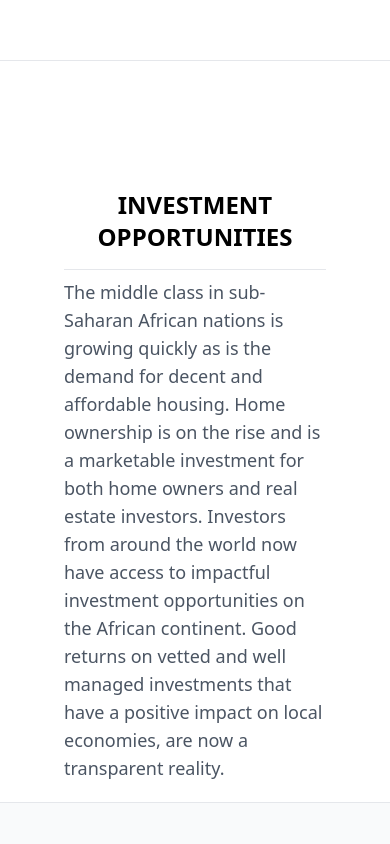
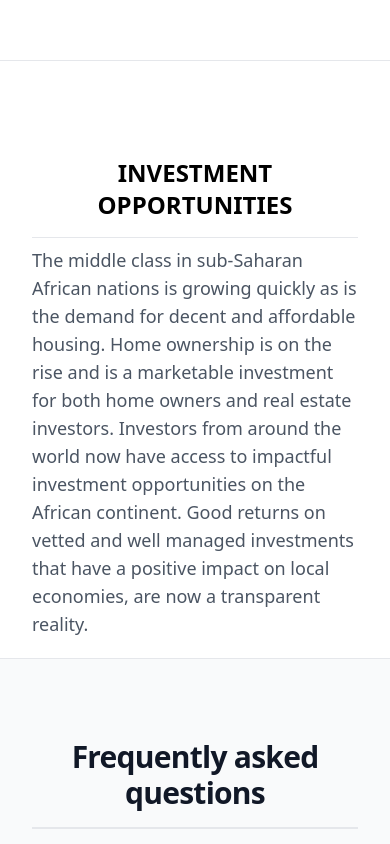
Before and after one commit to BernMasache/sharp-valley-store, a Next.js app: page /home in a window 390 px wide. Shown: the part 2700-3544 px from the top of the page. Built offline with nearby package versions, Linux system fonts and the light colour scheme.

Commit message:
responsive

```diff
--- a/components/home.jsx
+++ b/components/home.jsx
@@ -150,7 +150,7 @@ export default function HomeComponent() {
 
               <section className="mt-16 pt-16 " aria-labelledby="location-heading">
 
-                <div className="border-b p-16 border-gray-200 pb-5">
+                <div className="border-b p-8 border-gray-200 pb-5">
                   <h3 className="text-center text-2xl font-bold text-warm-gray-900 sm:text-3xl sm:tracking-tight">
                     INVESTMENT OPPORTUNITIES
 
```
